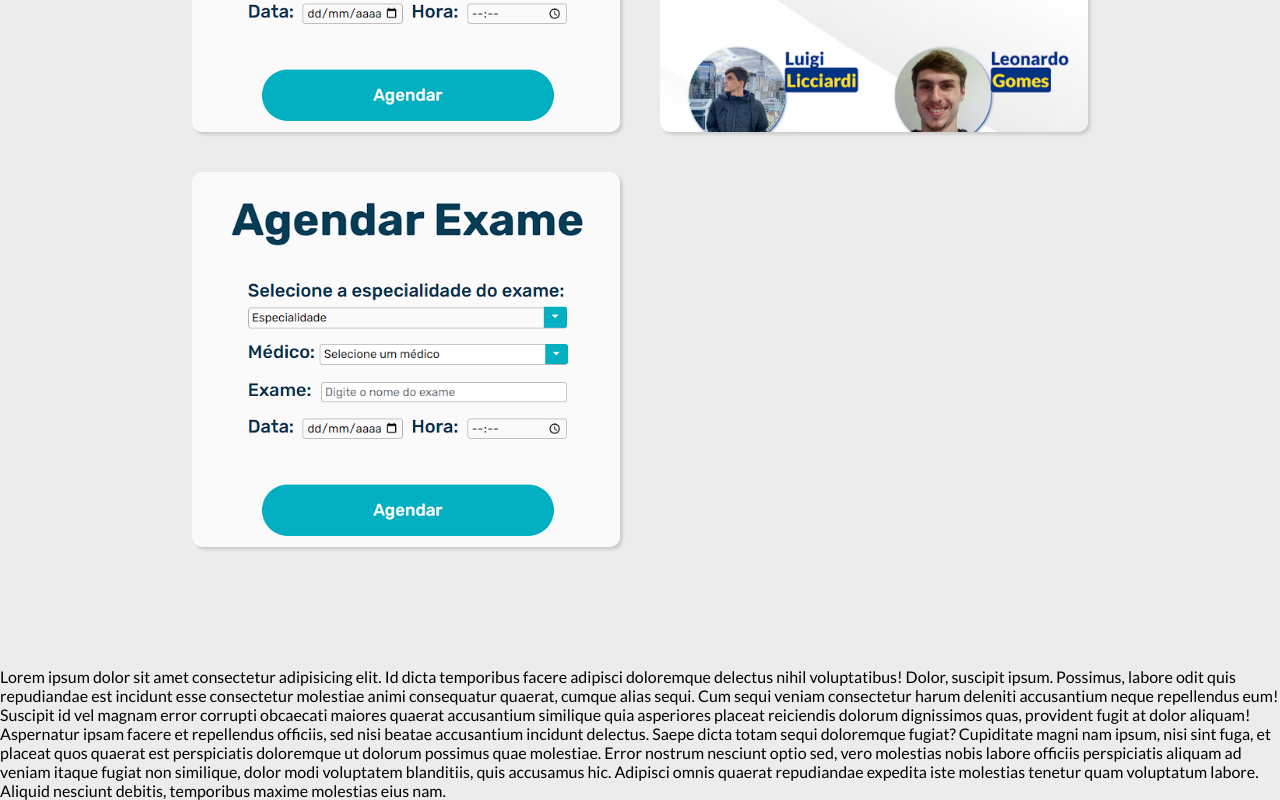
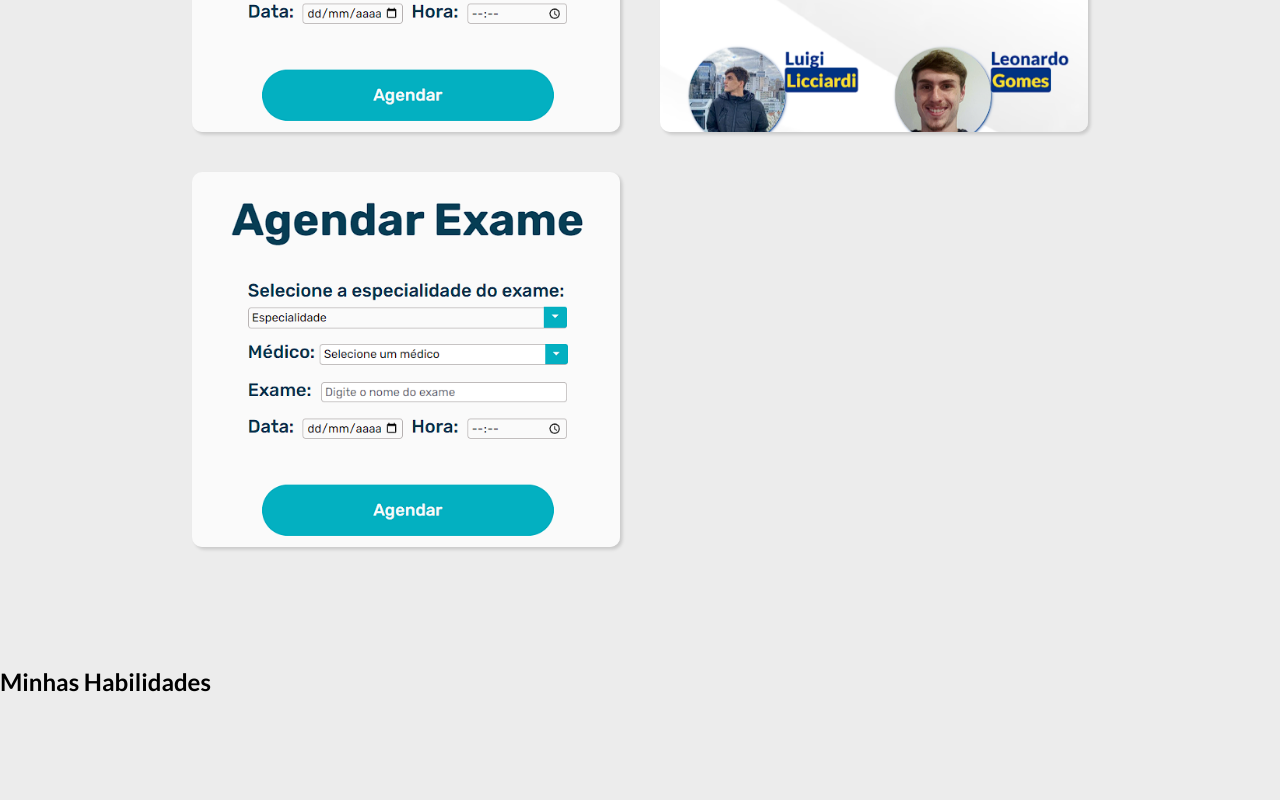
Before and after one commit to Guilherme-Santos-Alves/portfolio, a plain HTML site: page pages/index.html in a window 1280 px wide. Shown: the part 2040-2840 px from the top of the page. After the commit the page ends 2736 px from the top, so only its background shows below. Drawn offline with Linux system fonts and the light colour scheme.

Commit message:
section skills iniciada

```diff
--- a/pages/index.html
+++ b/pages/index.html
@@ -133,7 +133,11 @@
                 </div>
             </div>
         </section>
-        <section id="skills">Lorem ipsum dolor sit amet consectetur adipisicing elit. Id dicta temporibus facere adipisci doloremque delectus nihil voluptatibus! Dolor, suscipit ipsum. Possimus, labore odit quis repudiandae est incidunt esse consectetur molestiae animi consequatur quaerat, cumque alias sequi. Cum sequi veniam consectetur harum deleniti accusantium neque repellendus eum! Suscipit id vel magnam error corrupti obcaecati maiores quaerat accusantium similique quia asperiores placeat reiciendis dolorum dignissimos quas, provident fugit at dolor aliquam! Aspernatur ipsam facere et repellendus officiis, sed nisi beatae accusantium incidunt delectus. Saepe dicta totam sequi doloremque fugiat? Cupiditate magni nam ipsum, nisi sint fuga, et placeat quos quaerat est perspiciatis doloremque ut dolorum possimus quae molestiae. Error nostrum nesciunt optio sed, vero molestias nobis labore officiis perspiciatis aliquam ad veniam itaque fugiat non similique, dolor modi voluptatem blanditiis, quis accusamus hic. Adipisci omnis quaerat repudiandae expedita iste molestias tenetur quam voluptatum labore. Aliquid nesciunt debitis, temporibus maxime molestias eius nam.</section>
+        <section id="skills">
+            <div class="title">
+                <h2>Minhas Habilidades</h2>
+            </div>
+        </section>
     </div>
 </body>
 </html>
```
Also changed, not shown: styles/components/section-skills.css (added).
